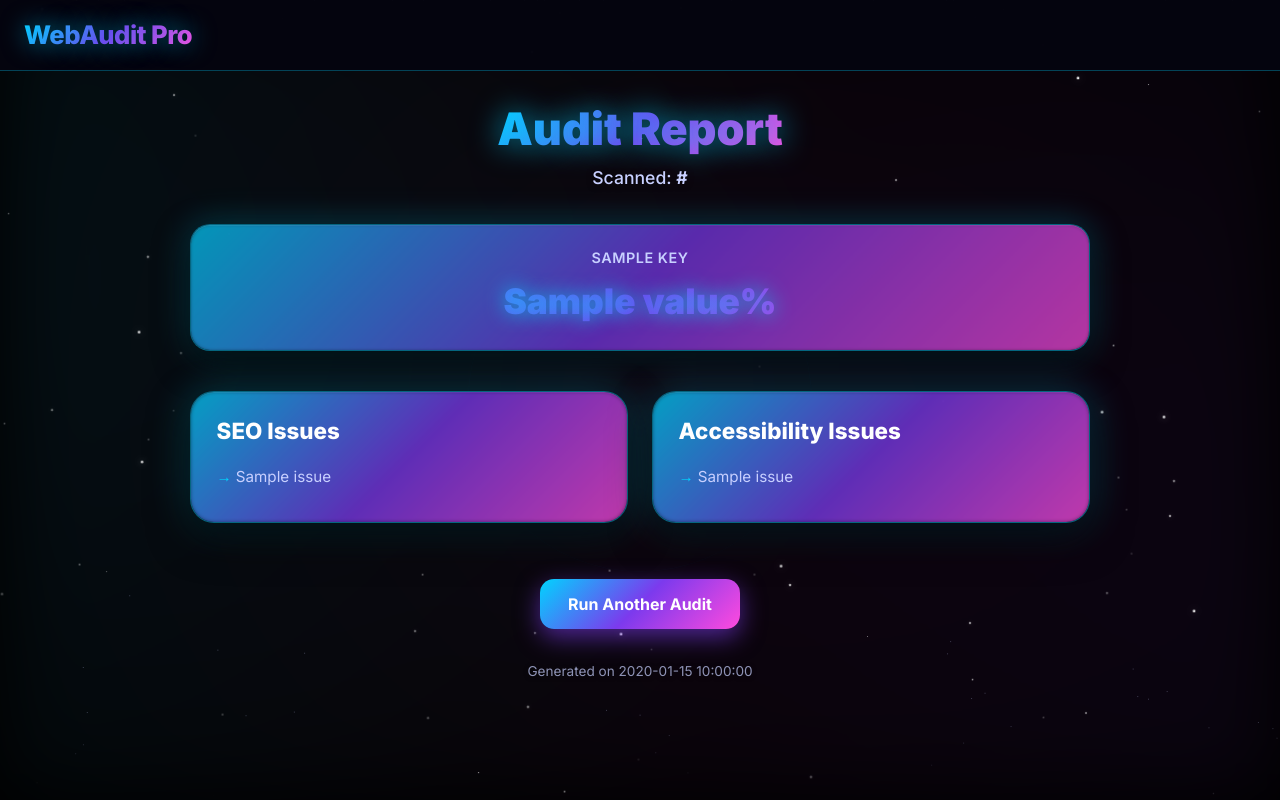
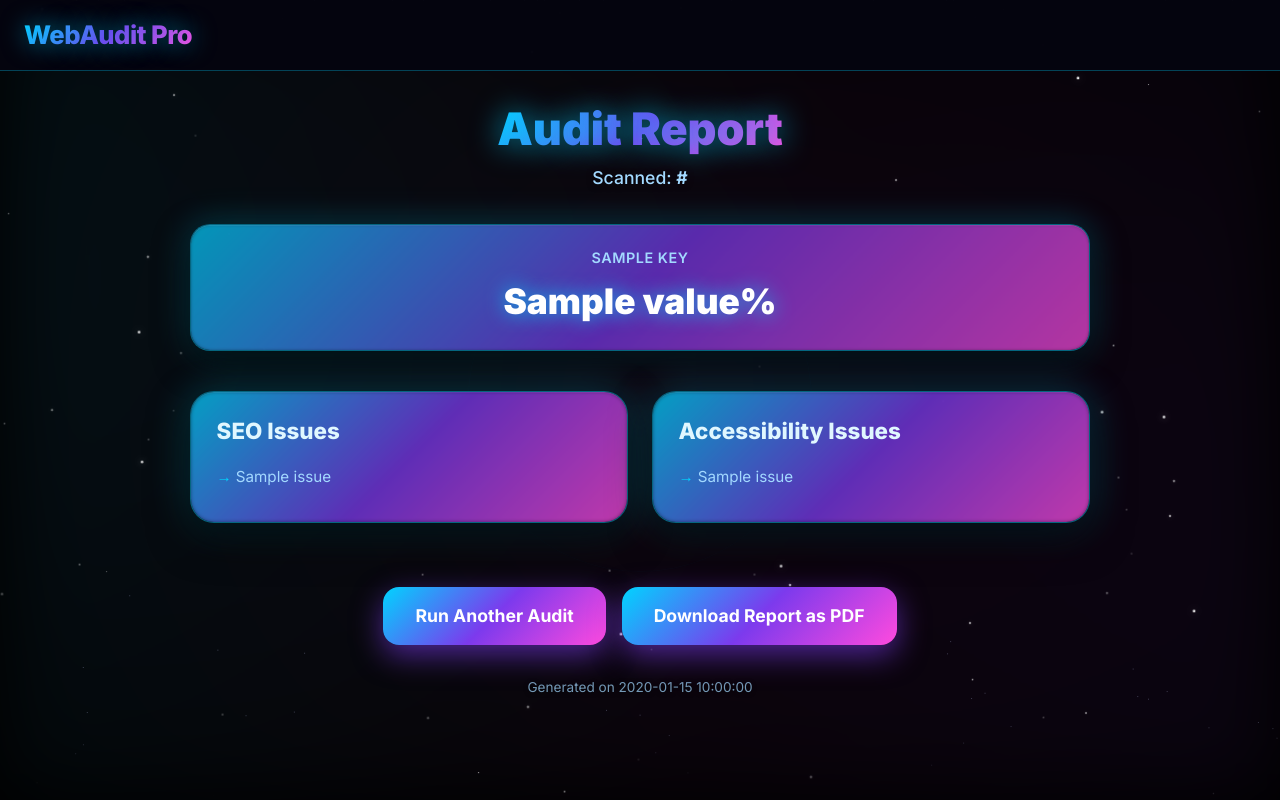
Before and after one commit to praveenh001/Website-audit, a Flask app: template templates/results.html in a window 1280 px wide. Run offline with Flask 3, Linux system fonts and the light colour scheme; the template is opened without the code that fills it: most values are stand-ins (such as "Sample title", 1, 10 or a date in 2020); some libraries are stand-ins or nearby versions.

Commit message:
Updated results.html file

```diff
--- a/templates/results.html
+++ b/templates/results.html
@@ -8,12 +8,15 @@
   <link href="https://cdn.jsdelivr.net/npm/bootstrap@5.3.0/dist/css/bootstrap.min.css" rel="stylesheet"/>
   <link href="https://fonts.googleapis.com/css2?family=Inter:wght@400;500;600;700;800;900&display=swap" rel="stylesheet"/>
 
+  <!-- html2pdf.js -->
+  <script src="https://cdnjs.cloudflare.com/ajax/libs/html2pdf.js/0.10.1/html2pdf.bundle.min.js"></script>
+
   <style>
     :root {
       --bg-dark: #000000;
       --card-bg: rgba(10, 10, 25, 0.9);
-      --text-primary: #ffffff;
-      --text-secondary: #c8d0ff;
+      --text-primary: #e0f7ff;
+      --text-secondary: #a3d9ff;
       --neon-gradient: linear-gradient(135deg, #00d4ff, #7c3aed, #ff4ade);
       --border-glow: rgba(0, 212, 255, 0.45);
       --accent-blue: #00d4ff;
@@ -22,19 +25,18 @@
     }
 
     * { margin:0; padding:0; box-sizing:border-box; }
+
+    /* === NO VISIBLE SCROLLBAR BUT SCROLL WORKS === */
     html, body {
       height: 100%;
-      overflow-x: hidden;
+      overflow: hidden; /* Prevent page-level scroll */
       background: var(--bg-dark);
       font-family: 'Inter', sans-serif;
       color: var(--text-primary);
       position: relative;
     }
 
-    body {
-      display: flex;
-      flex-direction: column;
-    }
+    body { display: flex; flex-direction: column; }
 
     /* === COSMIC VOID OVERLAY === */
     .nebula {
@@ -124,7 +126,7 @@
       text-shadow: 0 0 25px rgba(0,212,255,.6);
     }
 
-    /* Main Content */
+    /* Main Content – Scrollable but HIDDEN SCROLLBAR */
     .results-container {
       flex: 1;
       display: flex;
@@ -134,7 +136,16 @@
       padding: 2rem 1rem;
       position: relative;
       z-index: 2;
-      overflow-y: auto;
+      overflow-y: auto;           /* ← Scroll enabled */
+      -webkit-overflow-scrolling: touch;
+      overscroll-behavior: contain;
+
+      /* === HIDE SCROLLBAR === */
+      scrollbar-width: none;      /* Firefox */
+      -ms-overflow-style: none;   /* IE/Edge */
+    }
+    .results-container::-webkit-scrollbar {
+      display: none;              /* Chrome, Safari, Opera */
     }
 
     .page-title {
@@ -208,10 +219,7 @@
     .score-value {
       font-size: 2.2rem;
       font-weight: 900;
-      background: var(--neon-gradient);
-      -webkit-background-clip: text;
-      -webkit-text-fill-color: transparent;
-      background-clip: text;
+      color: white;
       text-shadow: 0 0 20px rgba(0,212,255,.8);
     }
 
@@ -256,7 +264,7 @@
     .issue-title {
       font-size: 1.4rem;
       font-weight: 800;
-      color: white;
+      color: var(--text-primary);
       margin-bottom: 0.9rem;
       display: flex;
       align-items: center;
@@ -290,22 +298,35 @@
       border-bottom: none;
     }
 
-    /* CTA Button */
+    /* === CTA BUTTONS === */
+    .cta-container {
+      display: flex;
+      gap: 1rem;
+      margin-top: 2rem;
+      flex-wrap: wrap;
+      justify-content: center;
+      z-index: 10;
+      position: relative;
+    }
+
     .cta-button {
-      margin-top: 1.5rem;
       background: var(--neon-gradient);
-      color: white;
+      color: white !important;
       font-weight: 700;
-      padding: 13px 28px;
+      padding: 16px 32px;
       border: none;
-      border-radius: 14px;
-      font-size: 1rem;
+      border-radius: 16px;
+      font-size: 1.1rem;
       transition: all .3s ease;
-      box-shadow: 0 8px 25px rgba(124,58,237,.6);
+      box-shadow: 0 10px 30px rgba(124,58,237,.6);
       position: relative;
       overflow: hidden;
       text-decoration: none;
       display: inline-block;
+      min-width: 220px;
+      text-align: center;
+      backdrop-filter: blur(10px);
+      z-index: 11;
     }
 
     .cta-button::before {
@@ -319,14 +340,13 @@
 
     .cta-button:hover::before { left: 100%; }
     .cta-button:hover {
-      transform: translateY(-3px);
-      box-shadow: 0 16px 35px rgba(124,58,237,.9);
+      transform: translateY(-4px);
+      box-shadow: 0 18px 40px rgba(124,58,237,.9);
     }
 
-    /* Footer */
     .footer-text {
       text-align: center;
-      color: rgba(200,208,255,.7);
+      color: rgba(163, 217, 255, .7);
       font-size: 0.85rem;
       margin-top: 2rem;
       text-shadow: 0 1px 4px rgba(0,0,0,.6);
@@ -338,12 +358,34 @@
       .score-grid { grid-template-columns: repeat(2, 1fr); }
       .issues-row { flex-direction: column; }
       .issue-card { min-width: 100%; }
+      .cta-container { flex-direction: column; align-items: center; }
+      .cta-button { width: 100%; max-width: 300px; }
     }
 
     @media (max-width: 576px) {
       .page-title { font-size: 2rem; }
       .score-grid { grid-template-columns: 1fr; }
-      .cta-button { width: 100%; }
+    }
+
+    /* === PDF-ONLY STYLES === */
+    @media print {
+      body, html { background: white !important; color: black !important; }
+      .nebula, .stars, .cosmic-dust, .gravity-wave, header, .cta-container { display: none !important; }
+      .results-container { padding: 2cm; max-width: none; overflow: visible; }
+      .page-title { font-size: 28pt; color: #000; background: none; -webkit-text-fill-color: black; text-shadow: none; margin-bottom: 10pt; }
+      .url-display { font-size: 12pt; color: #333; margin-bottom: 20pt; }
+      .score-grid { display: grid; grid-template-columns: 1fr 1fr; gap: 15pt; page-break-inside: avoid; }
+      .score-card { background: #f9f9f9; border: 1px solid #ddd; box-shadow: none; padding: 12pt; border-radius: 10px; page-break-inside: avoid; }
+      .score-card::before { display: none; }
+      .score-label { font-size: 10pt; color: #555; text-transform: uppercase; }
+      .score-value { font-size: 24pt; color: #000; text-shadow: none; }
+      .issues-row { display: block; }
+      .issue-card { margin-bottom: 20pt; background: #f9f9f9; border: 1px solid #ddd; padding: 15pt; border-radius: 10px; page-break-inside: avoid; }
+      .issue-card::before { display: none; }
+      .issue-title { font-size: 16pt; color: #000; margin-bottom: 8pt; }
+      .issue-list li { font-size: 11pt; color: #333; border-bottom: 1px solid #eee; padding: 6pt 0 6pt 16pt; }
+      .issue-list li::before { content: '•'; color: #00d4ff; left: 0; }
+      .footer-text { font-size: 9pt; color: #666; margin-top: 30pt; }
     }
   </style>
 </head>
@@ -360,8 +402,8 @@
     <a class="navbar-brand" href="/">WebAudit Pro</a>
   </header>
 
-  <!-- Main Results -->
-  <div class="results-container">
+  <!-- Main Results (PDF Source) -->
+  <div class="results-container" id="pdf-content">
     <h1 class="page-title">Audit Report</h1>
     <p class="url-display">Scanned: <strong>{{ url }}</strong></p>
 
@@ -402,12 +444,16 @@
       </div>
     </div>
 
-    <!-- CTA -->
-    <a href="/" class="cta-button">Run Another Audit</a>
+    <!-- CTA Buttons -->
+    <div class="cta-container">
+      <a href="/" class="cta-button">Run Another Audit</a>
+      <button onclick="downloadPDF()" class="cta-button">Download Report as PDF</button>
+    </div>
 
     <p class="footer-text">Generated on {{ timestamp }}</p>
   </div>
 
+  <!-- Scripts -->
   <script src="https://cdn.jsdelivr.net/npm/bootstrap@5.3.0/dist/js/bootstrap.bundle.min.js"></script>
 
   <!-- Star & Dust Generator -->
@@ -442,5 +488,27 @@
       setTimeout(() => wave.remove(), 6000);
     }, 3000);
   </script>
+
+  <!-- PDF Download -->
+  <script>
+    function downloadPDF() {
+      const element = document.getElementById('pdf-content');
+      const buttons = document.querySelector('.cta-container');
+      buttons.style.display = 'none';
+
+      const opt = {
+        margin: [0.7, 0.6, 0.7, 0.6],
+        filename: `WebAuditPro_Report_${new Date().toISOString().slice(0,10)}.pdf`,
+        image: { type: 'jpeg', quality: 0.98 },
+        html2canvas: { scale: 2, useCORS: true, letterRendering: true },
+        jsPDF: { unit: 'in', format: 'a4', orientation: 'portrait' },
+        pagebreak: { mode: ['avoid-all', 'css', 'legacy'] }
+      };
+
+      html2pdf().set(opt).from(element).save().then(() => {
+        buttons.style.display = 'flex';
+      });
+    }
+  </script>
 </body>
 </html>
```
